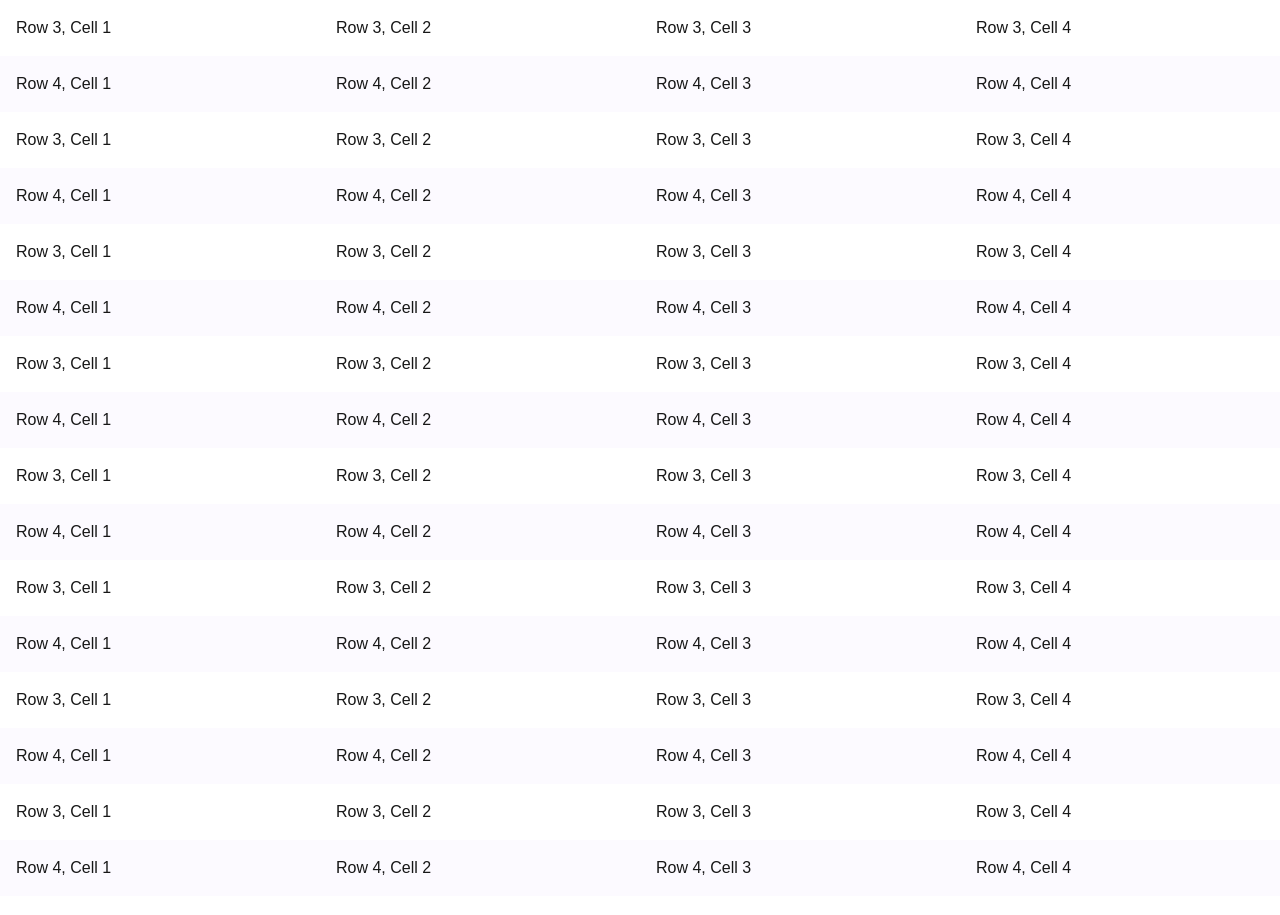
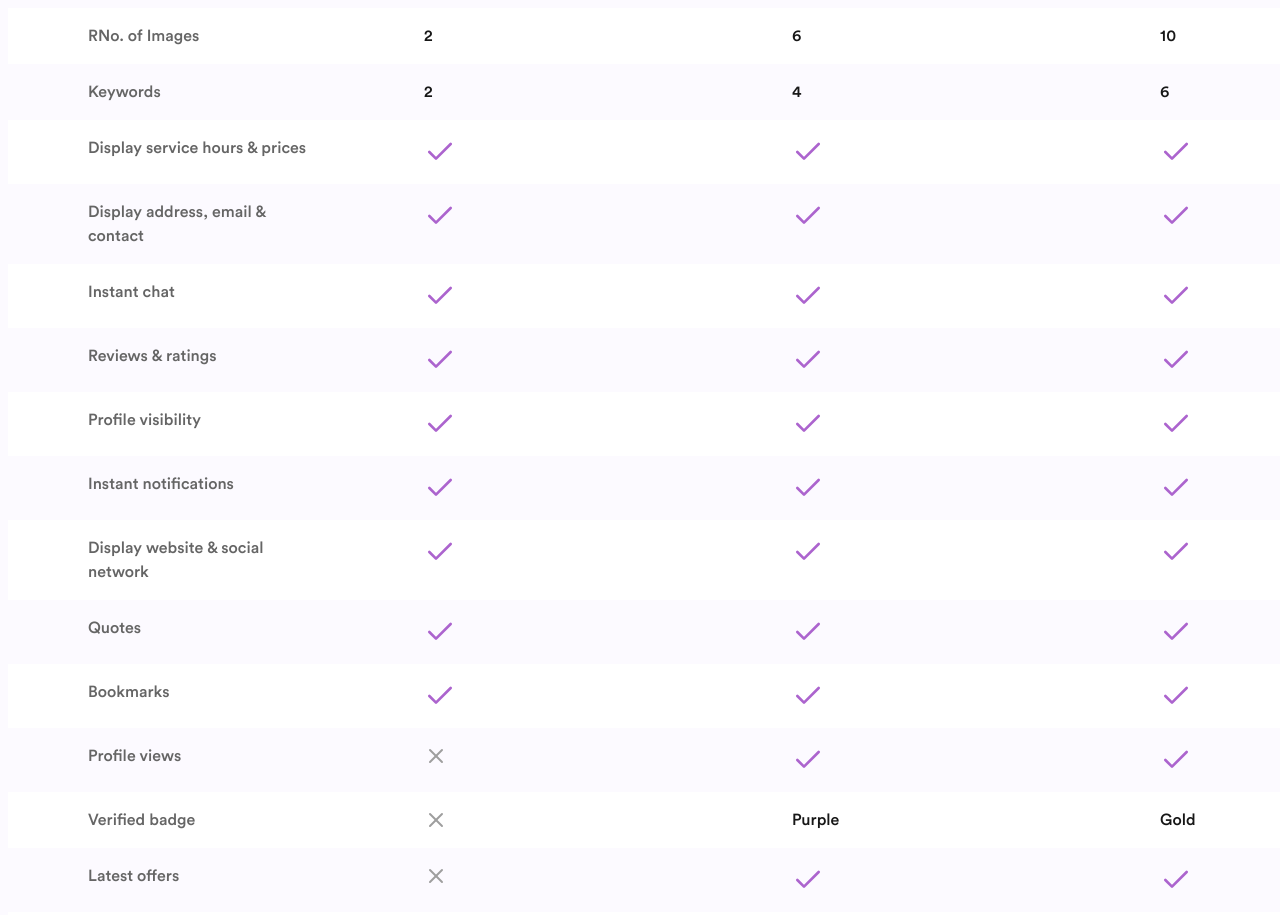
Before and after one commit to mohd5289/Dutiful1, a Next.js app: page /subscriptions in a window 1280 px wide. Shown: the part 1620-2535 px from the top of the page. Built offline with nearby package versions, Linux system fonts and the light colour scheme.

Commit message:
Finishing the last page

```diff
--- a/app/forgot-password/page.jsx
+++ b/app/forgot-password/page.jsx
@@ -2,7 +2,7 @@ import Image from "next/image";
 import Link from "next/link";
 import React from "react";
 
-const page = () => {
+const Page = () => {
   return (
     <div className=" flex flex-col space-y-4 font-circular text-black justify-center">
       <div className="flex flex-col space-y-2 text-start w-[400px] self-center">
@@ -53,4 +53,4 @@ const page = () => {
   );
 };
 
-export default page;
+export default Page;
--- a/app/home/page.jsx
+++ b/app/home/page.jsx
@@ -1,7 +1,7 @@
 import Image from "next/image";
 import React from "react";
 
-const page = () => {
+const Page = () => {
   return (
     <div className="flex flex-col space-y-6">
       <div className="flex gap-4 justify-around p-4 px-12">
@@ -48,4 +48,4 @@ const page = () => {
   );
 };
 
-export default page;
+export default Page;
--- a/app/reset-password/page.jsx
+++ b/app/reset-password/page.jsx
@@ -2,7 +2,7 @@ import Image from "next/image";
 import Link from "next/link";
 import React from "react";
 
-const page = () => {
+const Page = () => {
   return (
     <div className=" flex flex-col space-y-4 font-circular text-black justify-center">
       <div className="flex flex-col space-y-2 text-start w-[400px] self-center">
@@ -72,4 +72,4 @@ const page = () => {
   );
 };
 
-export default page;
+export default Page;
--- a/app/subscriptions/page.jsx
+++ b/app/subscriptions/page.jsx
@@ -1,7 +1,7 @@
 import Image from "next/image";
 import React from "react";
 
-const page = () => {
+const Page = () => {
   return (
     <div className="flex flex-col space-y-8">
       <div className=" flex flex-col space-y-2 justify-center items-center w-full h-[268px] font-recoleta ">
@@ -288,127 +288,226 @@ const page = () => {
             </div>
           </div>
         </div>
-        <table className="w-full border-collapse">
+        <table className="w-full border-collapse font-circular mx-2 mb-10">
           <tbody>
-            <tr className="bg-white ">
-              <td className=" p-4  ">Row 1, Cell 1</td>
-              <td className="  p-4 ">Row 1, Cell 2</td>
-              <td className="  p-4">Row 1, Cell 3</td>
-              <td className="  p-4">Row 1, Cell 4</td>
+            <tr className="flex  bg-white ">
+              <td className="p-4 pl-20 w-1/4 text-[#656565]">
+                Access to dashboard
+              </td>
+              <td className="p-4 pl-24 w-1/4 text-[#656565]">
+                <Image src="/table_tick.svg" width={32} height={32} />
+              </td>
+              <td className="pl-36 p-4 w-1/4">
+                {" "}
+                <Image src="/table_tick.svg" width={32} height={32} />
+              </td>
+              <td className="pl-48 p-4 w-1/4 ">
+                {" "}
+                <Image src="/table_tick.svg" width={32} height={32} />
+              </td>
             </tr>
-            <tr className="bg-[#FCFAFF]">
-              <td className="  p-4 ">Row 2, Cell 1</td>
-              <td className="  p-4">Row 2, Cell 2</td>
-              <td className="  p-4">Row 2, Cell 3</td>
-              <td className="  p-4">Row 2, Cell 4</td>
+            <tr className="flex  bg-[#FCFAFF] ">
+              <td className="p-4 pl-20 w-1/4 text-[#656565]">
+                No. of business listings
+              </td>
+              <td className="p-4 pl-24 w-1/4">2 businesses</td>
+              <td className="pl-36 p-4 w-1/4">6 businesses</td>
+              <td className="pl-48 p-4 w-1/4 ">10 businesses</td>
             </tr>
-            <tr className="bg-white">
-              <td className="  p-4 ">Row 3, Cell 1</td>
-              <td className="  p-4">Row 3, Cell 2</td>
-              <td className="  p-4">Row 3, Cell 3</td>
-              <td className="  p-4">Row 3, Cell 4</td>
+            <tr className="flex  bg-white ">
+              <td className="p-4 pl-20 w-1/4 text-[#656565]">RNo. of Images</td>
+              <td className="p-4 pl-24 w-1/4"> 2</td>
+              <td className="pl-36 p-4 w-1/4">6</td>
+              <td className="pl-48 p-4 w-1/4 ">10</td>
             </tr>
-            <tr className="bg-[#FCFAFF]">
-              <td className="  p-4 ">Row 4, Cell 1</td>
-              <td className="  p-4">Row 4, Cell 2</td>
-              <td className="  p-4">Row 4, Cell 3</td>
-              <td className="  p-4">Row 4, Cell 4</td>
+            <tr className="flex  bg-[#FCFAFF] ">
+              <td className="p-4 pl-20 w-1/4 text-[#656565]">Keywords</td>
+              <td className="p-4 pl-24 w-1/4">2</td>
+              <td className="pl-36 p-4 w-1/4">4</td>
+              <td className="pl-48 p-4 w-1/4 ">6</td>
             </tr>
-            <tr className="bg-white">
-              <td className="  p-4 ">Row 3, Cell 1</td>
-              <td className="  p-4">Row 3, Cell 2</td>
-              <td className="  p-4">Row 3, Cell 3</td>
-              <td className="  p-4">Row 3, Cell 4</td>
+            <tr className="flex  bg-white ">
+              <td className="p-4 pl-20 w-1/4 text-[#656565]">
+                Display service hours & prices
+              </td>
+              <td className="p-4 pl-24 w-1/4">
+                <Image src="/table_tick.svg" width={32} height={32} />
+              </td>
+              <td className="pl-36 p-4 w-1/4">
+                <Image src="/table_tick.svg" width={32} height={32} />
+              </td>
+              <td className="pl-48 p-4 w-1/4 ">
+                <Image src="/table_tick.svg" width={32} height={32} />
+              </td>
             </tr>
-            <tr className="bg-[#FCFAFF]">
-              <td className="  p-4 ">Row 4, Cell 1</td>
-              <td className="  p-4">Row 4, Cell 2</td>
-              <td className="  p-4">Row 4, Cell 3</td>
-              <td className="  p-4">Row 4, Cell 4</td>
+            <tr className="flex  bg-[#FCFAFF] ">
+              <td className="p-4 pl-20 w-1/4 text-[#656565]">
+                Display address, email & contact
+              </td>
+              <td className="p-4 pl-24 w-1/4">
+                <Image src="/table_tick.svg" width={32} height={32} />
+              </td>
+              <td className="pl-36 p-4 w-1/4">
+                <Image src="/table_tick.svg" width={32} height={32} />
+              </td>
+              <td className="pl-48 p-4 w-1/4 ">
+                <Image src="/table_tick.svg" width={32} height={32} />
+              </td>
             </tr>
-            <tr className="bg-white">
-              <td className="  p-4 ">Row 3, Cell 1</td>
-              <td className="  p-4">Row 3, Cell 2</td>
-              <td className="  p-4">Row 3, Cell 3</td>
-              <td className="  p-4">Row 3, Cell 4</td>
+            <tr className="flex  bg-white ">
+              <td className="p-4 pl-20 w-1/4 text-[#656565]">Instant chat</td>
+              <td className="p-4 pl-24 w-1/4">
+                <Image src="/table_tick.svg" width={32} height={32} />
+              </td>
+              <td className="pl-36 p-4 w-1/4">
+                <Image src="/table_tick.svg" width={32} height={32} />
+              </td>
+              <td className="pl-48 p-4 w-1/4 ">
+                <Image src="/table_tick.svg" width={32} height={32} />
+              </td>
             </tr>
-            <tr className="bg-[#FCFAFF]">
-              <td className="  p-4 ">Row 4, Cell 1</td>
-              <td className="  p-4">Row 4, Cell 2</td>
-              <td className="  p-4">Row 4, Cell 3</td>
-              <td className="  p-4">Row 4, Cell 4</td>
+            <tr className="flex  bg-[#FCFAFF] ">
+              <td className="p-4 pl-20 w-1/4 text-[#656565]">
+                Reviews & ratings
+              </td>
+              <td className="p-4 pl-24 w-1/4">
+                <Image src="/table_tick.svg" width={32} height={32} />
+              </td>
+              <td className="pl-36 p-4 w-1/4">
+                <Image src="/table_tick.svg" width={32} height={32} />
+              </td>
+              <td className="pl-48 p-4 w-1/4 ">
+                <Image src="/table_tick.svg" width={32} height={32} />
+              </td>
             </tr>
-            <tr className="bg-white">
-              <td className="  p-4 ">Row 3, Cell 1</td>
-              <td className="  p-4">Row 3, Cell 2</td>
-              <td className="  p-4">Row 3, Cell 3</td>
-              <td className="  p-4">Row 3, Cell 4</td>
+            <tr className="flex  bg-white ">
+              <td className="p-4 pl-20 w-1/4 text-[#656565]">
+                Profile visibility
+              </td>
+              <td className="p-4 pl-24 w-1/4">
+                <Image src="/table_tick.svg" width={32} height={32} />
+              </td>
+              <td className="pl-36 p-4 w-1/4">
+                <Image src="/table_tick.svg" width={32} height={32} />
+              </td>
+              <td className="pl-48 p-4 w-1/4 ">
+                <Image src="/table_tick.svg" width={32} height={32} />
+              </td>
             </tr>
-            <tr className="bg-[#FCFAFF]">
-              <td className="  p-4 ">Row 4, Cell 1</td>
-              <td className="  p-4">Row 4, Cell 2</td>
-              <td className="  p-4">Row 4, Cell 3</td>
-              <td className="  p-4">Row 4, Cell 4</td>
+            <tr className="flex  bg-[#FCFAFF] ">
+              <td className="p-4 pl-20 w-1/4 text-[#656565]">
+                Instant notifications
+              </td>
+              <td className="p-4 pl-24 w-1/4">
+                <Image src="/table_tick.svg" width={32} height={32} />
+              </td>
+              <td className="pl-36 p-4 w-1/4">
+                <Image src="/table_tick.svg" width={32} height={32} />
+              </td>
+              <td className="pl-48 p-4 w-1/4 ">
+                <Image src="/table_tick.svg" width={32} height={32} />
+              </td>
             </tr>
-            <tr className="bg-white">
-              <td className="  p-4 ">Row 3, Cell 1</td>
-              <td className="  p-4">Row 3, Cell 2</td>
-              <td className="  p-4">Row 3, Cell 3</td>
-              <td className="  p-4">Row 3, Cell 4</td>
+            <tr className="flex  bg-white ">
+              <td className="p-4 pl-20 w-1/4 text-[#656565]">
+                Display website & social network
+              </td>
+              <td className="p-4 pl-24 w-1/4">
+                <Image src="/table_tick.svg" width={32} height={32} />
+              </td>
+              <td className="pl-36 p-4 w-1/4">
+                <Image src="/table_tick.svg" width={32} height={32} />
+              </td>
+              <td className="pl-48 p-4 w-1/4 ">
+                <Image src="/table_tick.svg" width={32} height={32} />
+              </td>
             </tr>
-            <tr className="bg-[#FCFAFF]">
-              <td className="  p-4 ">Row 4, Cell 1</td>
-              <td className="  p-4">Row 4, Cell 2</td>
-              <td className="  p-4">Row 4, Cell 3</td>
-              <td className="  p-4">Row 4, Cell 4</td>
+            <tr className="flex  bg-[#FCFAFF] ">
+              <td className="p-4 pl-20 w-1/4 text-[#656565]">Quotes</td>
+              <td className="p-4 pl-24 w-1/4">
+                <Image src="/table_tick.svg" width={32} height={32} />
+              </td>
+              <td className="pl-36 p-4 w-1/4">
+                <Image src="/table_tick.svg" width={32} height={32} />
+              </td>
+              <td className="pl-48 p-4 w-1/4 ">
+                <Image src="/table_tick.svg" width={32} height={32} />
+              </td>
             </tr>
-            <tr className="bg-white">
-              <td className="  p-4 ">Row 3, Cell 1</td>
-              <td className="  p-4">Row 3, Cell 2</td>
-              <td className="  p-4">Row 3, Cell 3</td>
-              <td className="  p-4">Row 3, Cell 4</td>
+            <tr className="flex  bg-white ">
+              <td className="p-4 pl-20 w-1/4 text-[#656565]">Bookmarks</td>
+              <td className="p-4 pl-24 w-1/4">
+                <Image src="/table_tick.svg" width={32} height={32} />
+              </td>
+              <td className="pl-36 p-4 w-1/4">
+                <Image src="/table_tick.svg" width={32} height={32} />
+              </td>
+              <td className="pl-48 p-4 w-1/4 ">
+                <Image src="/table_tick.svg" width={32} height={32} />
+              </td>
             </tr>
-            <tr className="bg-[#FCFAFF]">
-              <td className="  p-4 ">Row 4, Cell 1</td>
-              <td className="  p-4">Row 4, Cell 2</td>
-              <td className="  p-4">Row 4, Cell 3</td>
-              <td className="  p-4">Row 4, Cell 4</td>
+            <tr className="flex  bg-[#FCFAFF] ">
+              <td className="p-4 pl-20 w-1/4 text-[#656565]">Profile views</td>
+              <td className="p-4 pl-24 w-1/4">
+                <Image src="/cross.svg" width={24} height={24} />
+              </td>
+              <td className="pl-36 p-4 w-1/4">
+                <Image src="/table_tick.svg" width={32} height={32} />
+              </td>
+              <td className="pl-48 p-4 w-1/4 ">
+                <Image src="/table_tick.svg" width={32} height={32} />
+              </td>
             </tr>
-            <tr className="bg-white">
-              <td className="  p-4 ">Row 3, Cell 1</td>
-              <td className="  p-4">Row 3, Cell 2</td>
-              <td className="  p-4">Row 3, Cell 3</td>
-              <td className="  p-4">Row 3, Cell 4</td>
+            <tr className="flex  bg-white ">
+              <td className="p-4 pl-20 w-1/4 text-[#656565]">Verified badge</td>
+              <td className="p-4 pl-24 w-1/4">
+                {" "}
+                <Image src="/cross.svg" width={24} height={24} />
+              </td>
+              <td className="pl-36 p-4 w-1/4">Purple </td>
+              <td className="pl-48 p-4 w-1/4 ">Gold</td>
             </tr>
-            <tr className="bg-[#FCFAFF]">
-              <td className="  p-4 ">Row 4, Cell 1</td>
-              <td className="  p-4">Row 4, Cell 2</td>
-              <td className="  p-4">Row 4, Cell 3</td>
-              <td className="  p-4">Row 4, Cell 4</td>
+            <tr className="flex  bg-[#FCFAFF] ">
+              <td className="p-4 pl-20 w-1/4 text-[#656565]">Latest offers</td>
+              <td className="p-4 pl-24 w-1/4">
+                {" "}
+                <Image src="/cross.svg" width={24} height={24} />
+              </td>
+              <td className="pl-36 p-4 w-1/4">
+                <Image src="/table_tick.svg" width={32} height={32} />
+              </td>
+              <td className="pl-48 p-4 w-1/4 ">
+                <Image src="/table_tick.svg" width={32} height={32} />
+              </td>
             </tr>
-            <tr className="bg-white">
-              <td className="  p-4 ">Row 3, Cell 1</td>
-              <td className="  p-4">Row 3, Cell 2</td>
-              <td className="  p-4">Row 3, Cell 3</td>
-              <td className="  p-4">Row 3, Cell 4</td>
+            <tr className="flex  bg-white ">
+              <td className="p-4 pl-20 w-1/4 text-[#656565]">
+                Accept & sell appointment
+              </td>
+              <td className="p-4 pl-24 w-1/4">
+                {" "}
+                <Image src="/cross.svg" width={24} height={24} />
+              </td>
+              <td className="pl-36 p-4 w-1/4">
+                <Image src="/table_tick.svg" width={32} height={32} />
+              </td>
+              <td className="pl-48 p-4 w-1/4 ">
+                <Image src="/table_tick.svg" width={32} height={32} />
+              </td>
             </tr>
-            <tr className="bg-[#FCFAFF]">
-              <td className="  p-4 ">Row 4, Cell 1</td>
-              <td className="  p-4">Row 4, Cell 2</td>
-              <td className="  p-4">Row 4, Cell 3</td>
-              <td className="  p-4">Row 4, Cell 4</td>
-            </tr>
-            <tr className="bg-white">
-              <td className="  p-4 ">Row 3, Cell 1</td>
-              <td className="  p-4">Row 3, Cell 2</td>
-              <td className="  p-4">Row 3, Cell 3</td>
-              <td className="  p-4">Row 3, Cell 4</td>
-            </tr>
-            <tr className="bg-[#FCFAFF]">
-              <td className="  p-4 ">Row 4, Cell 1</td>
-              <td className="  p-4">Row 4, Cell 2</td>
-              <td className="  p-4">Row 4, Cell 3</td>
-              <td className="  p-4">Row 4, Cell 4</td>
+            <tr className="flex  bg-[#FCFAFF] ">
+              <td className="p-4 pl-20 w-1/4 text-[#656565]">24/7 support</td>
+              <td className="p-4 pl-24 w-1/4">
+                {" "}
+                <Image src="/cross.svg" width={24} height={24} />
+              </td>
+              <td className="pl-36 p-4 w-1/4">
+                <Image src="/cross.svg" width={24} height={24} />
+              </td>
+              <td className="pl-48 p-4 w-1/4 ">
+                {" "}
+                <Image src="/table_tick.svg" width={32} height={32} />
+              </td>
             </tr>
           </tbody>
         </table>
@@ -417,4 +516,4 @@ const page = () => {
   );
 };
 
-export default page;
+export default Page;
```
Also changed, not shown: public/cross.svg (added), public/table_tick.svg (added).
